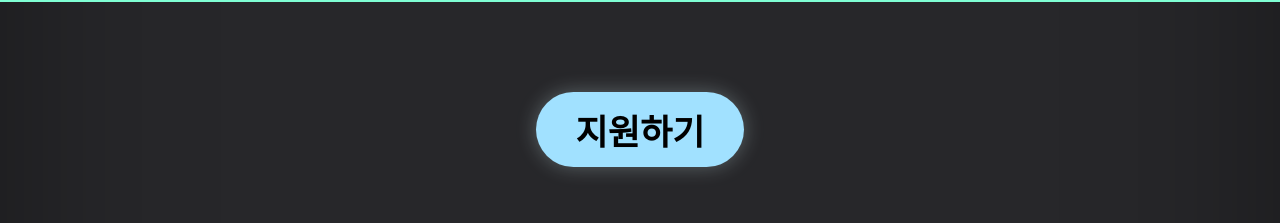
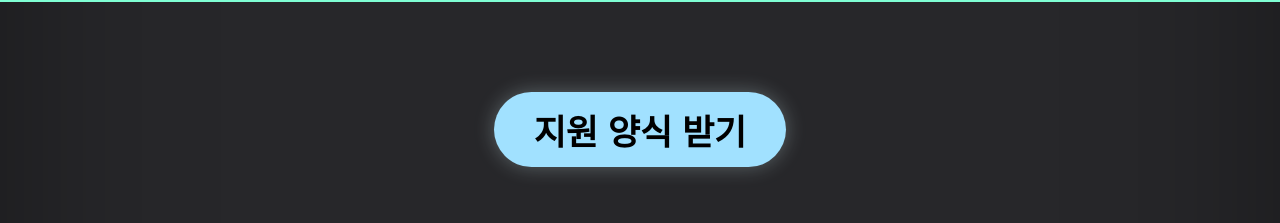
Before and after one commit to ProjectMF/ProjectMF.github.io, a plain HTML site: page index.html in a window 1280 px wide. Shown: the part 962-1185 px from the top of the page. Drawn offline with Linux system fonts and the light colour scheme.

Commit message:
Add files via upload

```diff
--- a/index.html
+++ b/index.html
@@ -11,7 +11,7 @@
   <div class="main-banner">
     <img src="img/wanted.png" style="width: 100%"/>
   </div>
-  <button class="button-apply" onclick="location.href='mailto:projectmolrufps@gmail.com'">지원하기</button>
+  <button class="button-apply" onclick="location.href='file/apply_form.docx'">지원 양식 받기</button>
   <div class="empty-bottom"></div>
   </div>
 </body>
```
Also changed, not shown: 1 other file.
